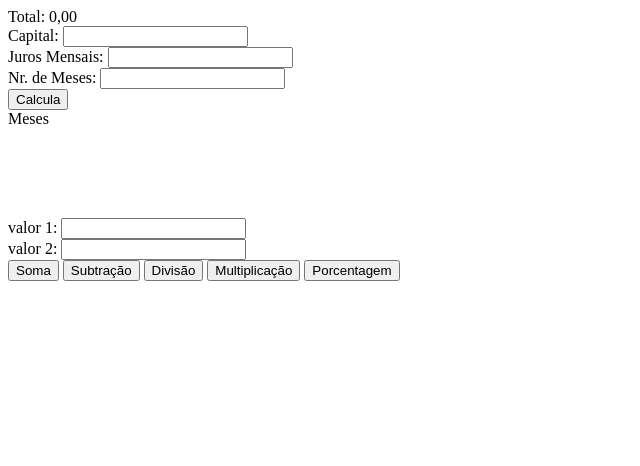
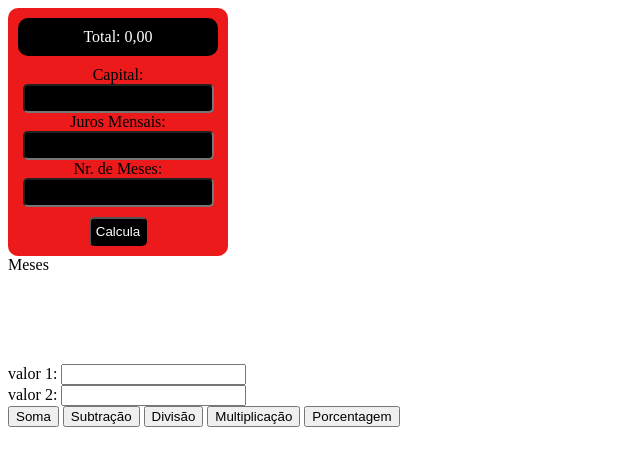
Before and after one commit to dcardim07/primeirod_3t, a plain HTML site: page index.html in a window 1280 px wide. Shown: the whole page, without its empty margins (0-640 px from the left). Drawn offline with Linux system fonts and the light colour scheme.

Commit message:
aula 28/10

```diff
--- a/index.html
+++ b/index.html
@@ -6,16 +6,19 @@
     <meta name="viewport" content="width=device-width, initial-scale=1.0">
     <title>Primeiro D</title>
   <script src="estudo.js"></script>
+  <link rel="stylesheet" href="geral.css">
 </head>
 <body>
 
  <div id= "calculadora">
-    <span id="total">Total: 0,00</span><br>
+    <div id="sptotal">
+           <span id="total">Total: 0,00</span><br>
+   </div>
 Capital:  <input id="valor" type="text">     <br>
    Juros Mensais:  <input id="juros" type="text">     <br>
 Nr. de Meses:  <input id="meses" type="text">     <br>
    <button onclick="total()">Calcula</button>
- <div>
+ </div>
     <div>
        <span id="mes">Meses</span>
     </div>
```
